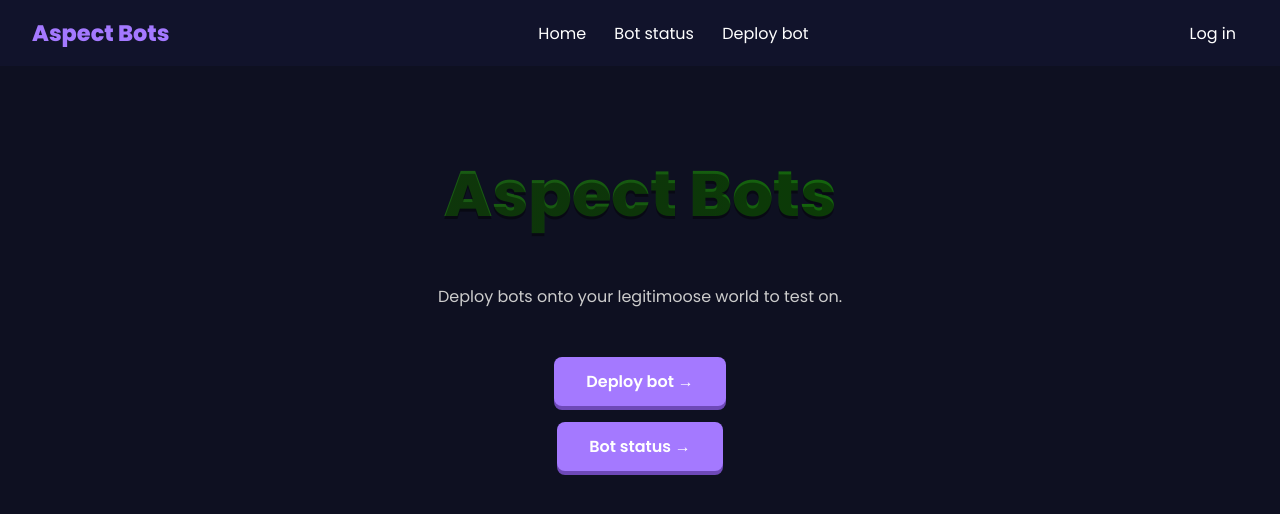
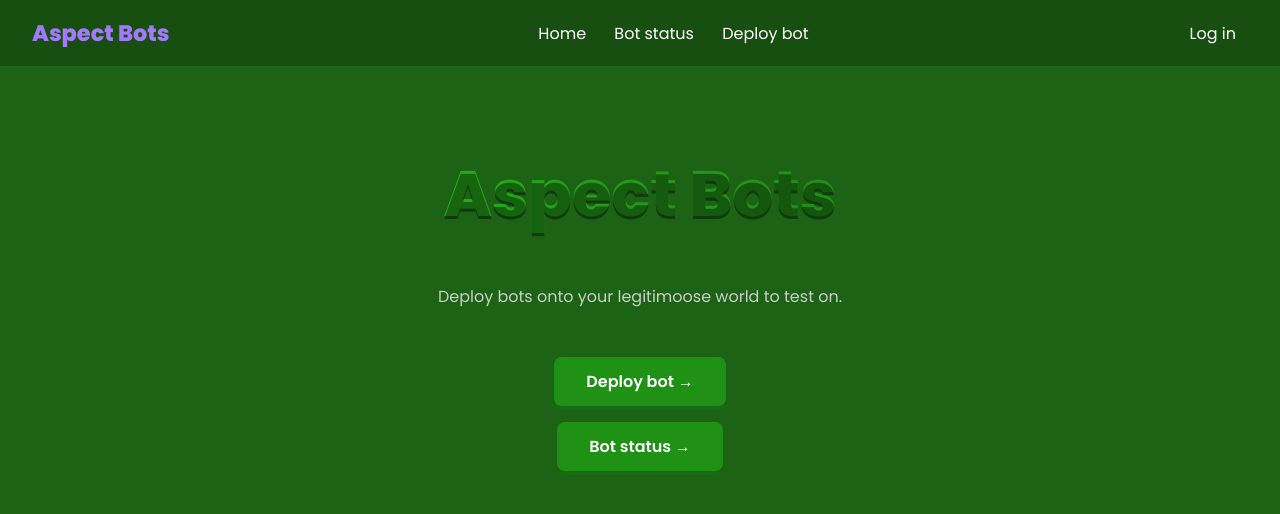
Before and after one commit to AspectOfTheGit/website, a Flask app: page / in a window 1280 px wide. Shown: the top 514 px of the page. Run offline with Flask 3, Linux system fonts and the light colour scheme.

Commit message:
Update style.css

```diff
--- a/static/style.css
+++ b/static/style.css
@@ -1,6 +1,6 @@
 body {
     margin: 0;
-    background-color: #0e1021;
+    background-color: #1d6316;
     color: white;
     font-family: 'Poppins', sans-serif;
     text-align: center;
@@ -10,7 +10,7 @@ body {
     display: flex;
     justify-content: space-between;
     align-items: center;
-    background-color: #11132b;
+    background-color: #174f11;
     padding: 1rem 2rem;
 }
 
@@ -39,7 +39,7 @@ main {
 .title {
     font-size: 4rem;
     font-weight: 800;
-    background: linear-gradient(90deg, #1e5e19, #165910, #0f7d05);
+    background: linear-gradient(90deg, #22d911, #25991a, #18750f);
     -webkit-background-clip: text;
     -webkit-text-fill-color: transparent;
     text-shadow: 0px 3px 0px rgba(0,0,0,0.4);
@@ -59,13 +59,13 @@ main {
 }
 
 .button {
-    background-color: #a479ff;
+    background-color: #1f9114;
     color: white;
     padding: 0.75rem 2rem;
     border-radius: 8px;
     font-weight: 600;
     text-decoration: none;
-    box-shadow: 0 4px 0 #6e49b8;
+    box-shadow: 0 4px 0 #186b10;
     transition: transform 0.1s ease, box-shadow 0.1s ease;
 }
 
```
